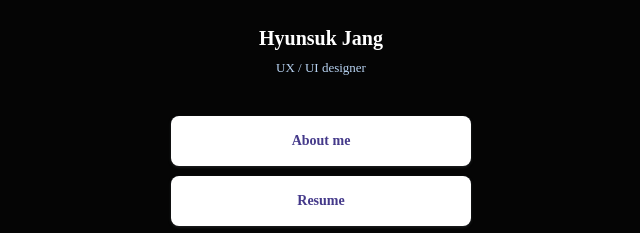
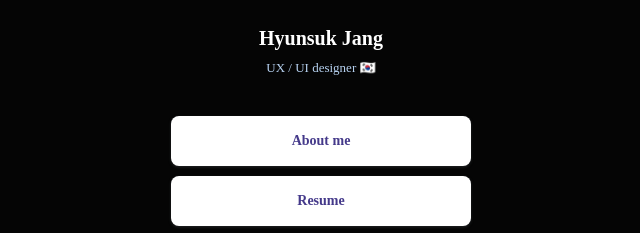
Before and after one commit to kellyjang0303/mypage, a plain HTML site: page index.html in a window 1280 px wide. Shown: the part 147-380 px from the top of the page, 319-959 px from the left. Drawn offline with Linux system fonts and the light colour scheme; a web font is replaced by a local one.

Commit message:
Update index.html

```diff
--- a/index.html
+++ b/index.html
@@ -104,7 +104,7 @@
     <div class="wrap">
         <div class="profile"></div>
         <h1 class="main">Hyunsuk Jang</h1>
-        <p class="sub">UX / UI designer</p>
+        <p class="sub">UX / UI designer 🇰🇷</p>
         <a target="_blank" href="https://">About me</a>
         <a target="_blank" href="https://">Resume</a>
         <a target="_blank" href="https://www.linkedin.com/in/hyunsuk-jang-9a5769243/">Linkedin</a>
```
